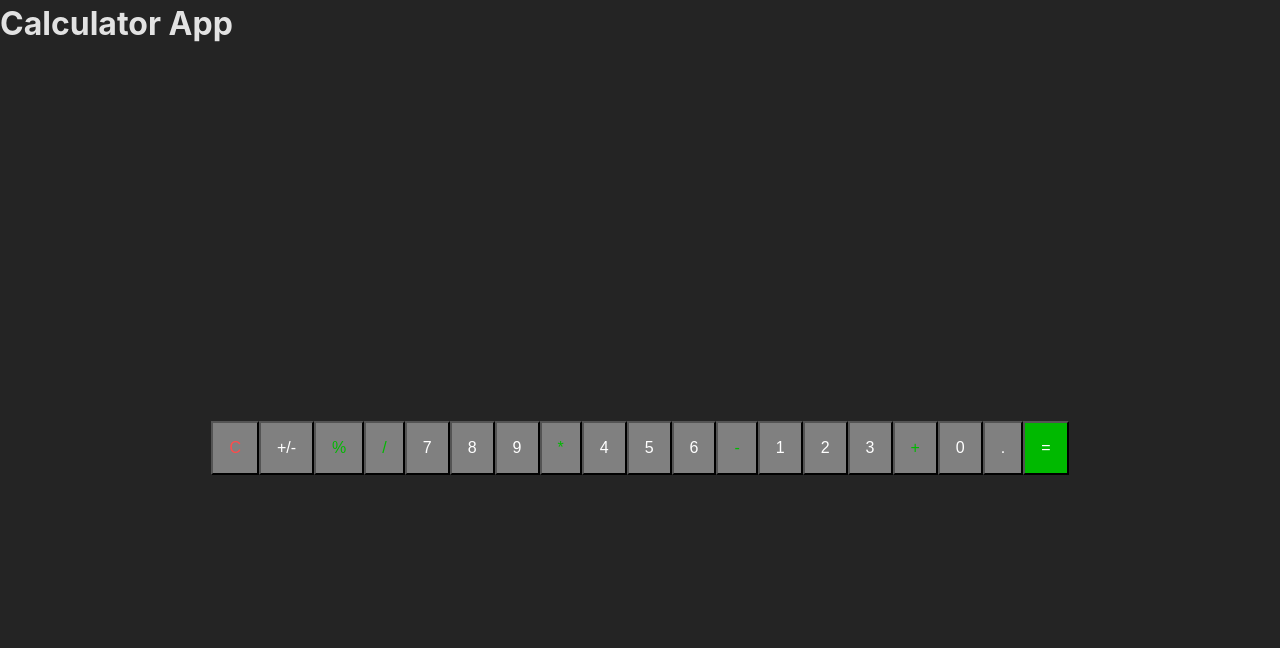
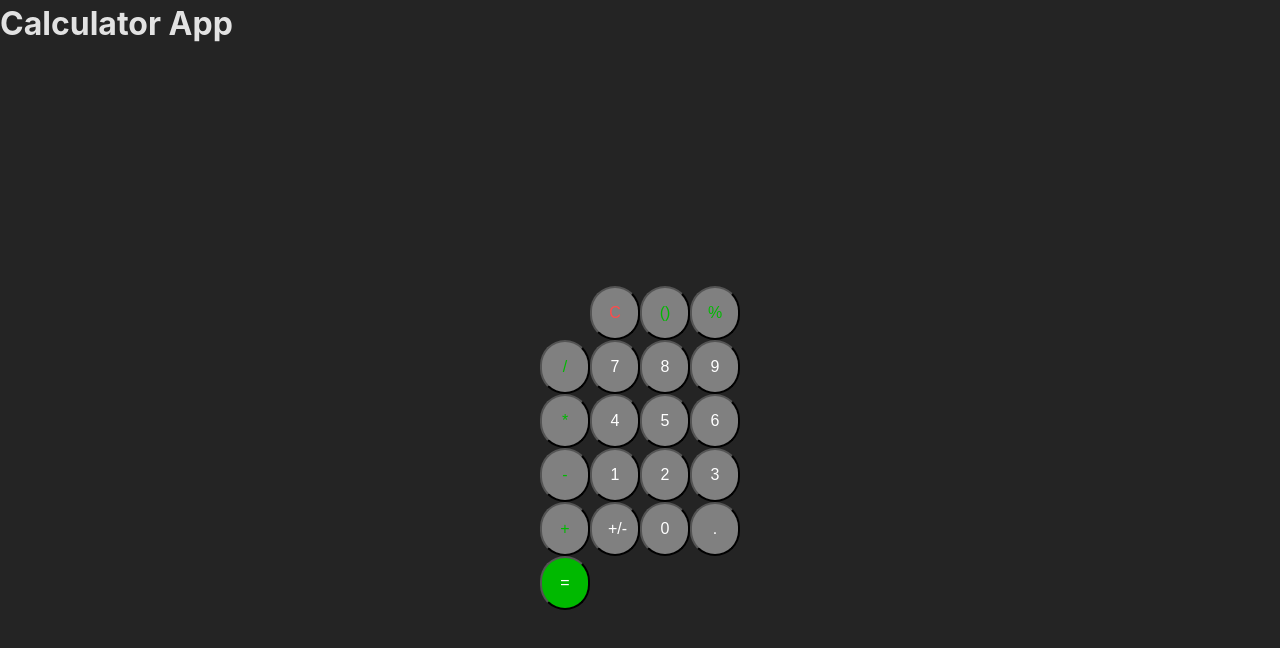
Before and after one commit to ShaderFax/React-Cert-Projects, a React (Vite) app in the folder Build_A_JS_Calculator/JS-calc/: page / in a window 1280 px wide. Shown: the top 648 px of the page. Built offline with nearby package versions, Linux system fonts and the light colour scheme.

Commit message:
Still working on button design and layout

```diff
--- a/Build_A_JS_Calculator/JS-calc/src/App.css
+++ b/Build_A_JS_Calculator/JS-calc/src/App.css
@@ -16,7 +16,21 @@
     display: flex;
     justify-content: center;
     align-items: center;
+    flex-direction: column;
     height: 100vh;
+  }
+
+  #calculator {
+    display: grid;
+    grid-template-areas:
+     "display display display display"
+     "clear bracket percentage divide"
+     "seven eight nine multiply"
+     "four five six subtract"
+     "one two three add"
+     "negative zero decimal equals";
+     grid-template-columns: 50px 50px 50px 50px;
+
   }
 
   .grey {
@@ -43,3 +57,11 @@
     color: rgb(0, 185, 0);
     font-size: 1em;
   }
+
+  button {
+    border-radius: 64px;
+  }
+
+  button:hover {
+    background-color: #717171;
+  }
--- a/Build_A_JS_Calculator/JS-calc/src/App.tsx
+++ b/Build_A_JS_Calculator/JS-calc/src/App.tsx
@@ -16,7 +16,7 @@ function App() {
             <div id="expression"></div>
           </div>
           <button onClick={() => buttonPress("clear")} className="grey red-text" id="clear">C</button>
-          <button onClick={() => buttonPress("negative")} className="grey white-text" id="negative">+/-</button>
+          <button onClick={() => buttonPress("brackets")} className=" grey green-text">()</button>
           <button onClick={() => buttonPress("percentage")} className="grey green-text" id="pecentage">%</button>
           <button onClick={() => buttonPress("/")} className="grey green-text" id="divide">/</button>
           <button onClick={() => buttonPress("7")} className="grey white-text" id="seven">7</button>
@@ -31,6 +31,7 @@ function App() {
           <button onClick={() => buttonPress("2")} className="grey white-text" id="two">2</button>
           <button onClick={() => buttonPress("3")} className="grey white-text" id="three">3</button>
           <button onClick={() => buttonPress("+")} className="grey green-text" id="add">+</button>
+          <button onClick={() => buttonPress("negative")} className="grey white-text" id="negative">+/-</button>
           <button onClick={() => buttonPress("0")} className="grey white-text" id="zero">0</button>
           <button onClick={() => buttonPress(".")} className="grey white-text" id="decimal">.</button>
           <button onClick={() => buttonPress("=")} className="green white-text" id="equals">=</button>
@@ -41,7 +42,3 @@ function App() {
 }
 
 export default App;
-
-function handleNumbers() {
-
-}
```
Also changed, not shown: 1 other file (tests, documents, lock files or other folders).
